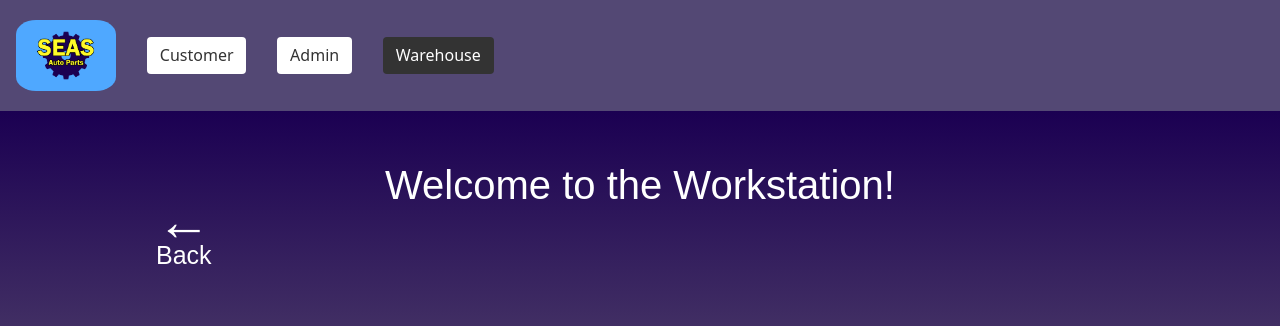
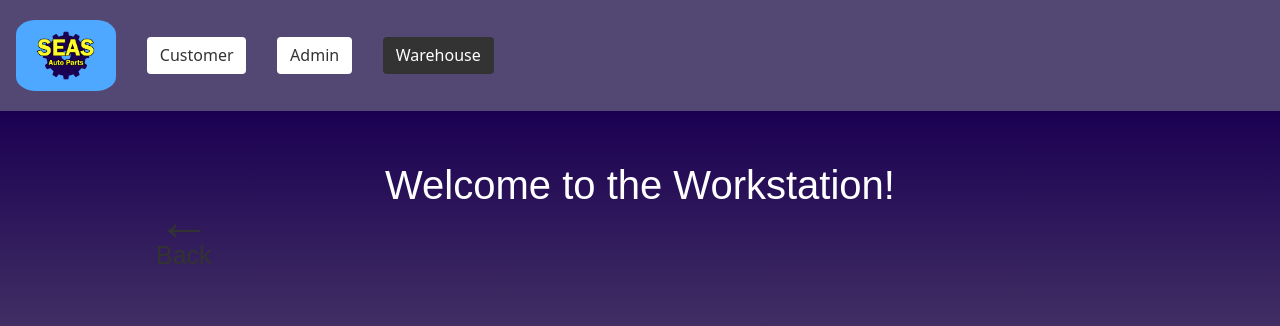
Before and after one commit to Markov134/CSCI-467-Project, a React (Create React App) app in the folder autoparts-website/: page /warehouse/workstation in a window 1280 px wide. In both pictures the pointer is over the button 183 px from the left and 227 px from the top of the page. Shown: the top 326 px of the page. Built offline with nearby package versions, Linux system fonts and the light colour scheme.

Commit message:
Change hover color

```diff
--- a/autoparts-website/src/components/BackButton.module.css
+++ b/autoparts-website/src/components/BackButton.module.css
@@ -17,3 +17,8 @@
     font-size: 25px;
     margin-top: -25px;
 }
+
+.back_button button:hover {
+    color: #333;
+    cursor: pointer;
+}
```
